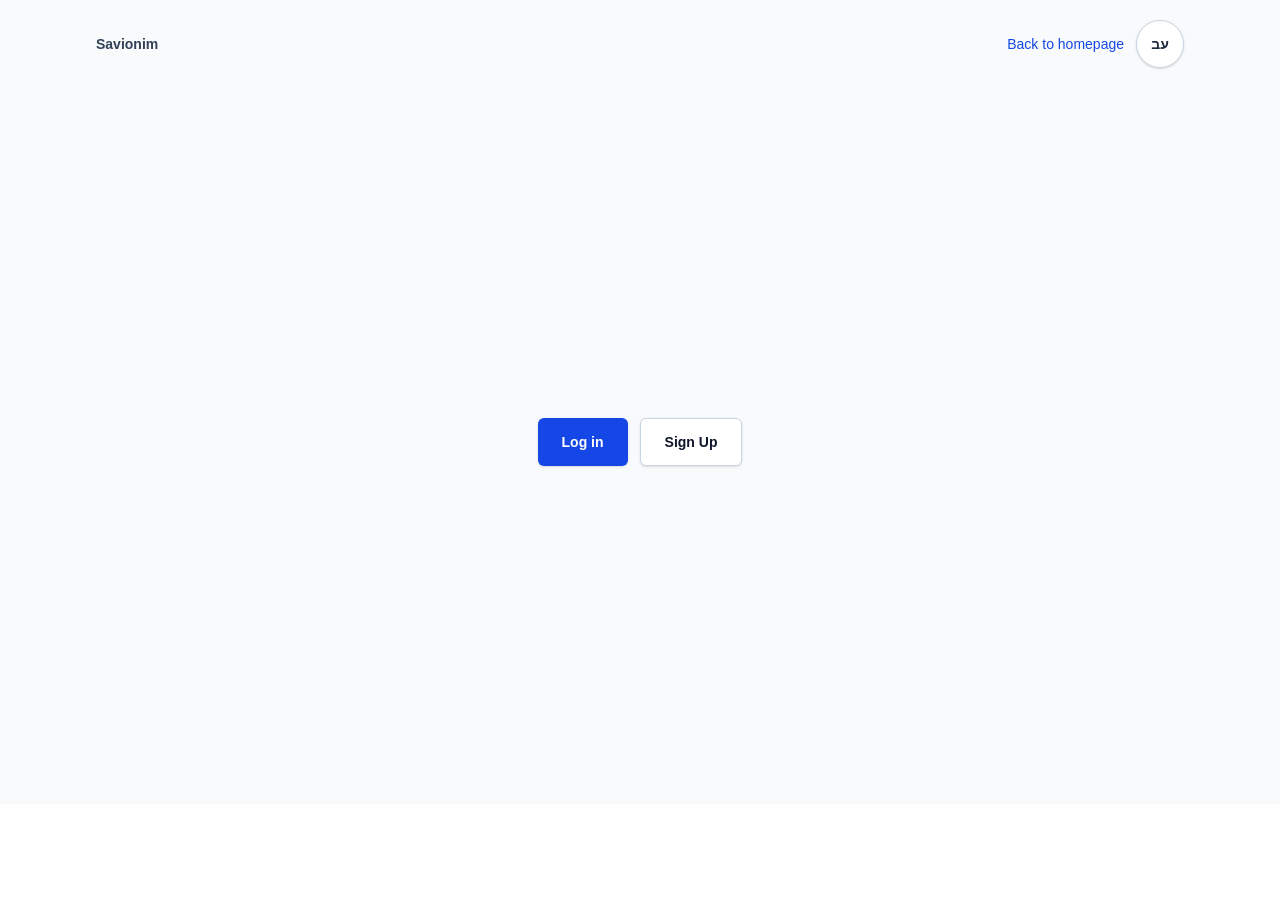
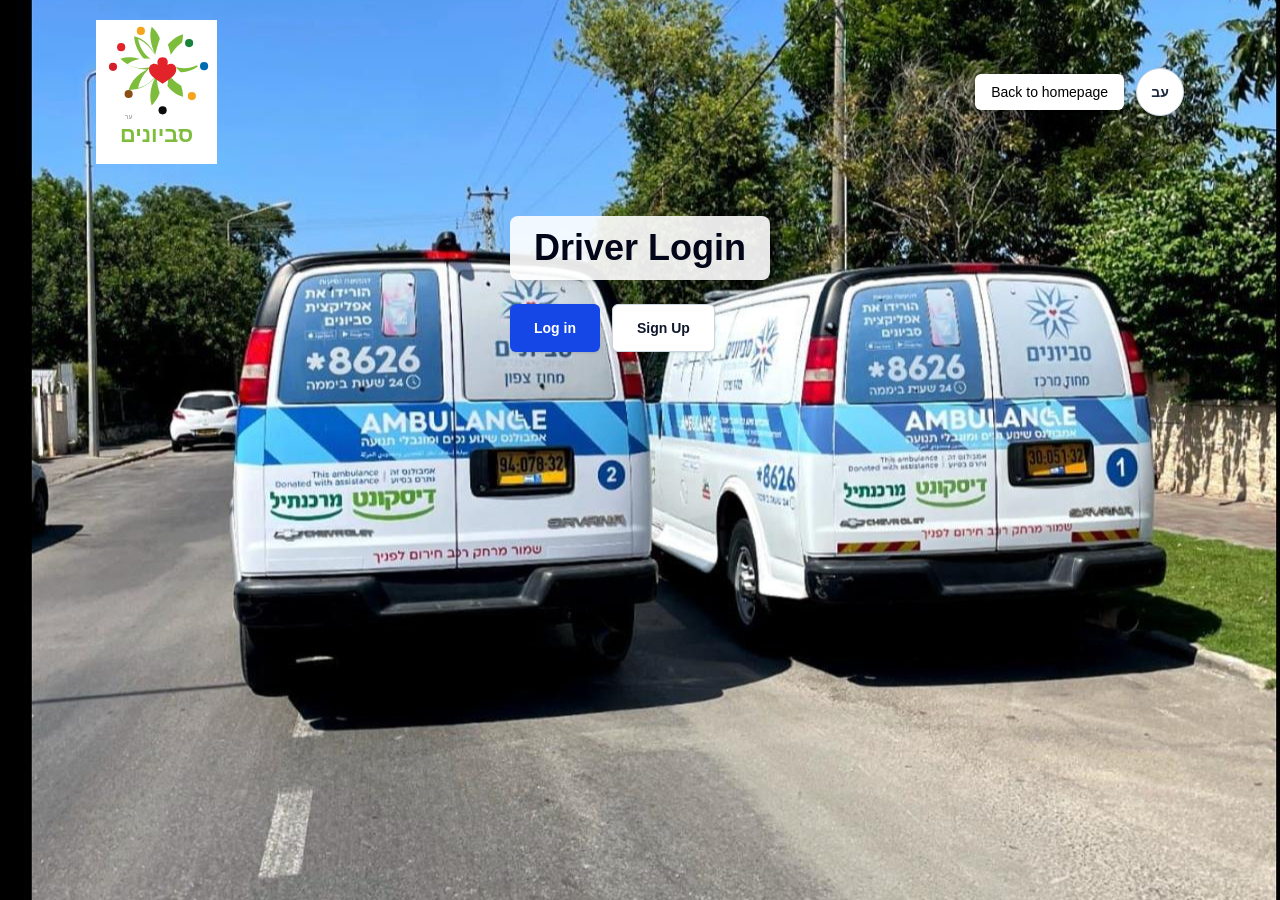
Before and after one commit to Code4Good-26B/savyonim, a Next.js app: page /driver in a window 1280 px wide. Before the commit the page ends 804 px from the top, so only its background shows below. Built offline with nearby package versions, Linux system fonts and the light colour scheme.

Commit message:
new ui drivers

```diff
--- a/app/driver/page.tsx
+++ b/app/driver/page.tsx
@@ -1,5 +1,6 @@
 "use client";
 
+import Image from "next/image";
 import Link from "next/link";
 import { LanguageSwitch, useDriverI18n } from "@/components/driver/DriverI18n";
 
@@ -7,22 +8,34 @@
   const { direction, t } = useDriverI18n();
 
   return (
-    <div className="min-h-screen bg-slate-50 text-slate-950" dir={direction}>
+    <div
+      className="min-h-screen bg-slate-50 bg-cover bg-center text-slate-950"
+      dir={direction}
+      style={{ backgroundImage: "url('/photo%20ambulans.jpeg')" }}
+    >
       <header className="mx-auto flex w-full max-w-6xl items-center justify-between px-5 py-5 sm:px-8">
         <Link href="/" className="text-sm font-semibold text-slate-700 transition hover:text-slate-950">
-          {t("savionim")}
+          <Image
+            src="/savionim-logo.svg"
+            alt={t("savionim")}
+            width={178}
+            height={212}
+            priority
+            className="h-36 w-auto"
+          />
         </Link>
         <div className="flex items-center gap-3">
-          <Link href="/" className="text-sm font-medium text-blue-700 transition hover:text-blue-900">
+          <Link href="/" className="rounded-md bg-white px-4 py-2 text-sm font-medium text-black shadow-sm transition hover:text-slate-700">
             {t("backToHomepage")}
           </Link>
           <LanguageSwitch />
         </div>
       </header>
 
-      <main className="mx-auto flex w-full max-w-6xl flex-col items-center px-5 pb-10 pt-8 sm:px-8 lg:min-h-[calc(100vh-84px)] lg:justify-center">
+      <main className="mx-auto flex w-full max-w-6xl flex-col items-center px-5 pb-10 pt-8 sm:px-8 lg:min-h-[calc(100vh-84px)] lg:justify-start">
         <section>
           <div>
+            <h1 className="mb-6 rounded-lg bg-white/90 px-6 py-3 text-center text-4xl font-bold text-slate-950 shadow-lg">Driver Login</h1>
             <div className="flex flex-col gap-3 sm:flex-row">
               <Link
                 href="/login"
```
Also changed, not shown: public/photo ambulans.jpeg (added).
